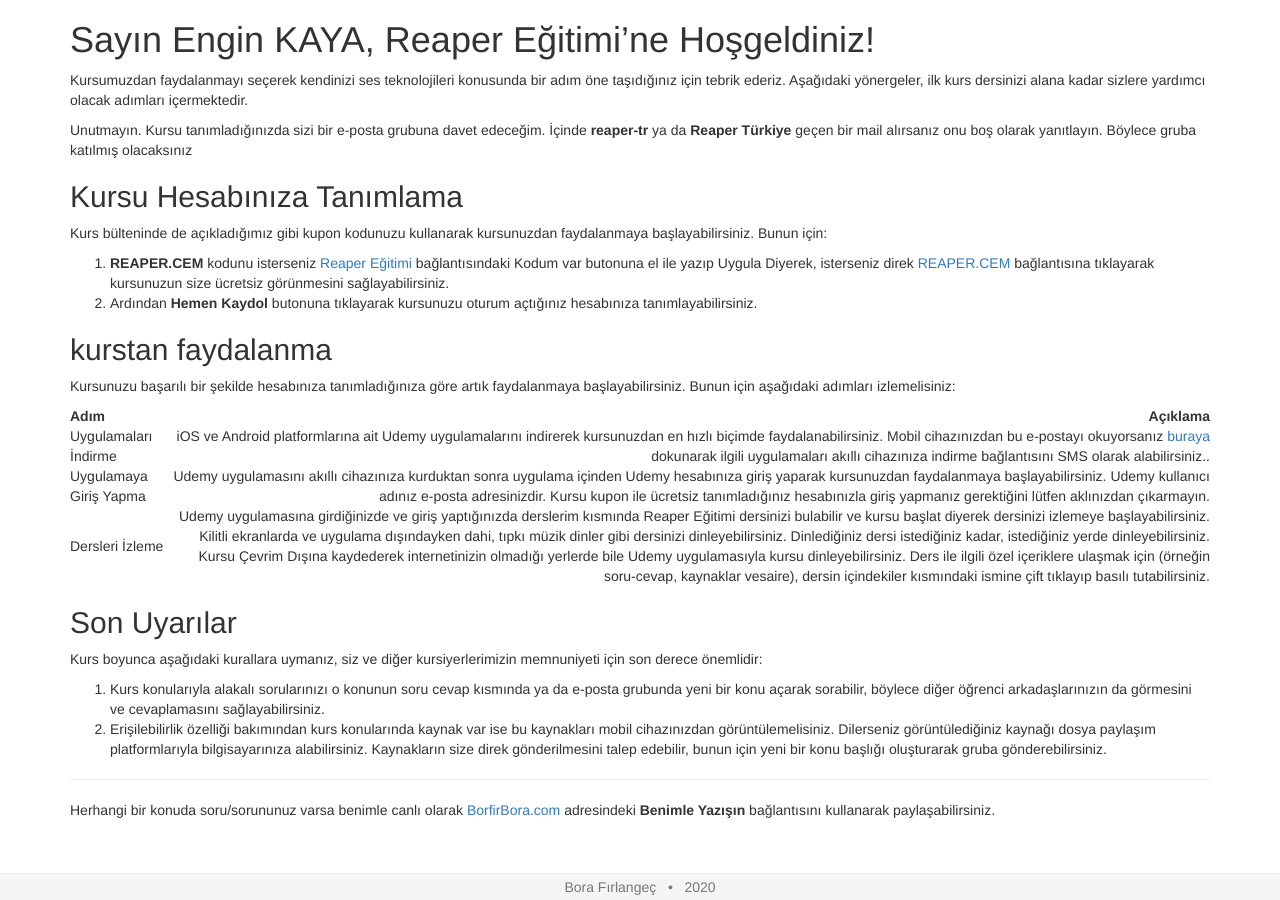
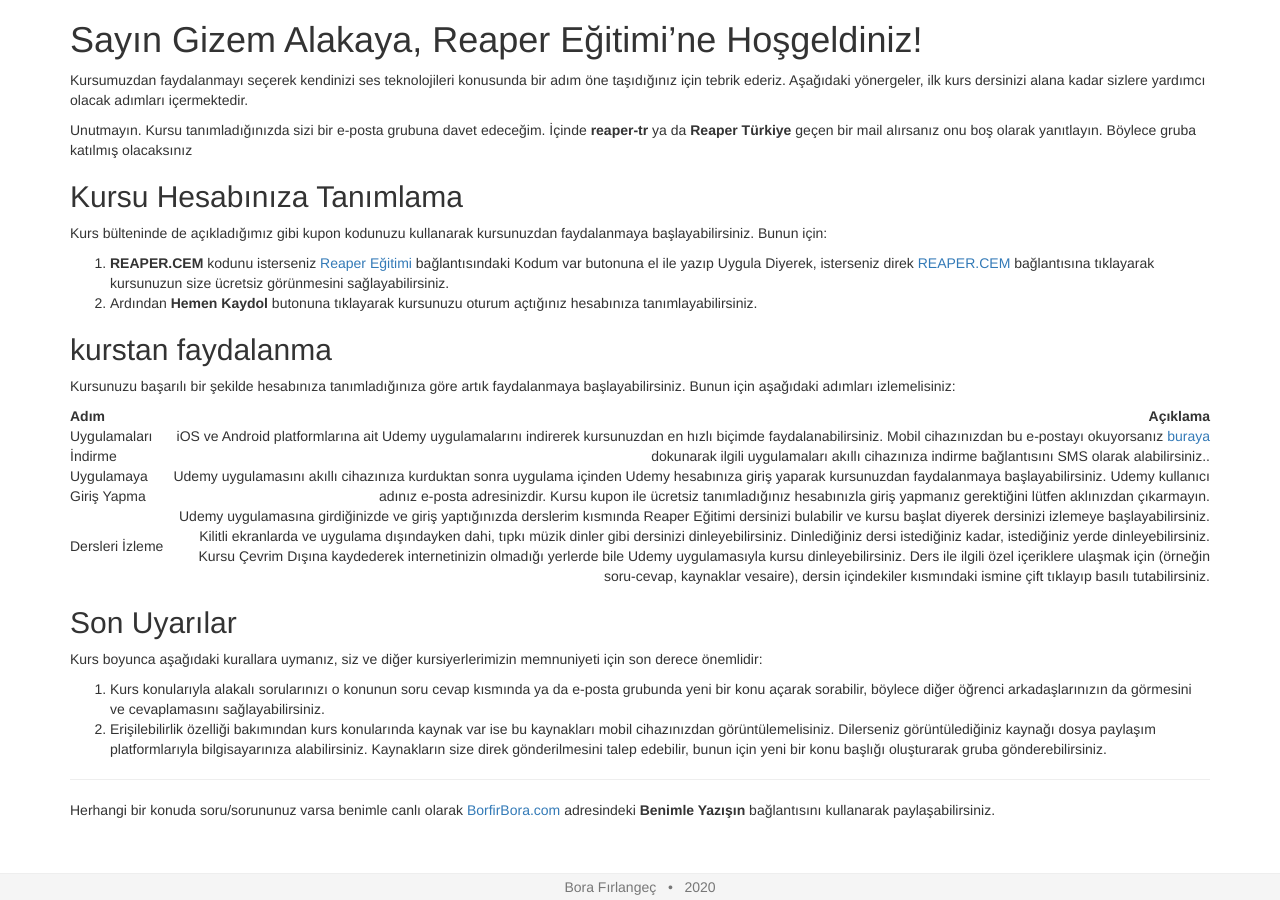
Before and after one commit to borfirbora/borfirbora.github.io, a Jekyll site: the page built from hosgeldin-iletisi.md, in a window 1280 px wide. Built offline with Jekyll 4.4.1, drawn with Linux system fonts in a browser that asks for light colours.

Commit message:
Update hosgeldin-iletisi.md

```diff
--- a/hosgeldin-iletisi.md
+++ b/hosgeldin-iletisi.md
@@ -1,7 +1,7 @@
 ---
 title: Hoşgeldin iletisi
 layout: minimal
-isim: Engin KAYA
+isim: Gizem Alakaya
 kupon: REAPER.CEM
 kupon_link: https://www.udemy.com/course/reaper-egitimi/?couponCode=REAPER.CEM
 ---
```
